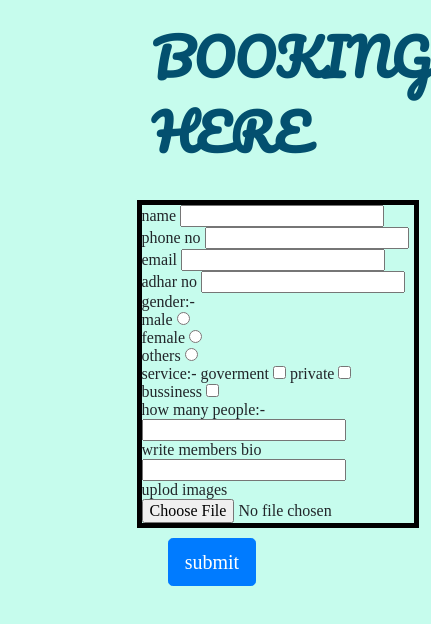
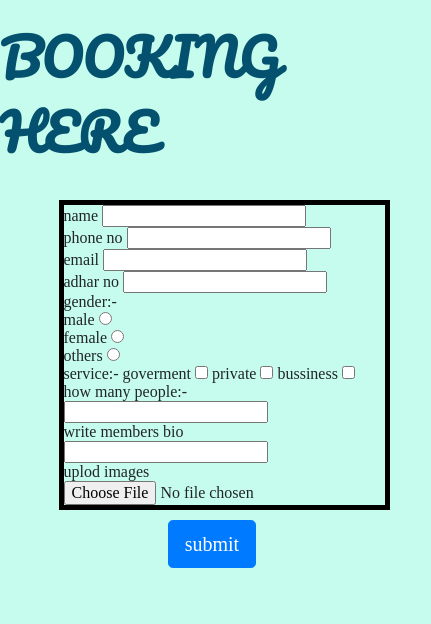
Before and after one commit to Twinkle100/Bharatbhramanamm, a plain HTML site: page booking.html in a window 390 px wide. Shown: the whole page, 431 px wide, since content can reach past the window. Drawn offline with nearby package versions, Linux system fonts and the light colour scheme.

Commit message:
Update booking.css

```diff
--- a/booking.css
+++ b/booking.css
@@ -93,3 +93,26 @@ margin-bottom: -50px;
     text-decoration:none;
     display: ruby;
 }
+@media (max-width:728px) {
+  table{
+    border: 5px solid black;
+    padding:2px;
+      text-align: left;
+      margin-left: 15%;
+  }
+  .btn{
+    margin-top:10px;
+    margin-left:43%;
+  }
+  .bha{
+      color: #03506f;
+      width: 10%;
+      margin-left:0;
+      font-size: 50px;
+      margin-top: 20px;
+      text-align: center;
+      font-family: 'Pacifico', 'cursive';
+      font-weight: bold;
+      margin-bottom: 30px;
+  }
+}
```
